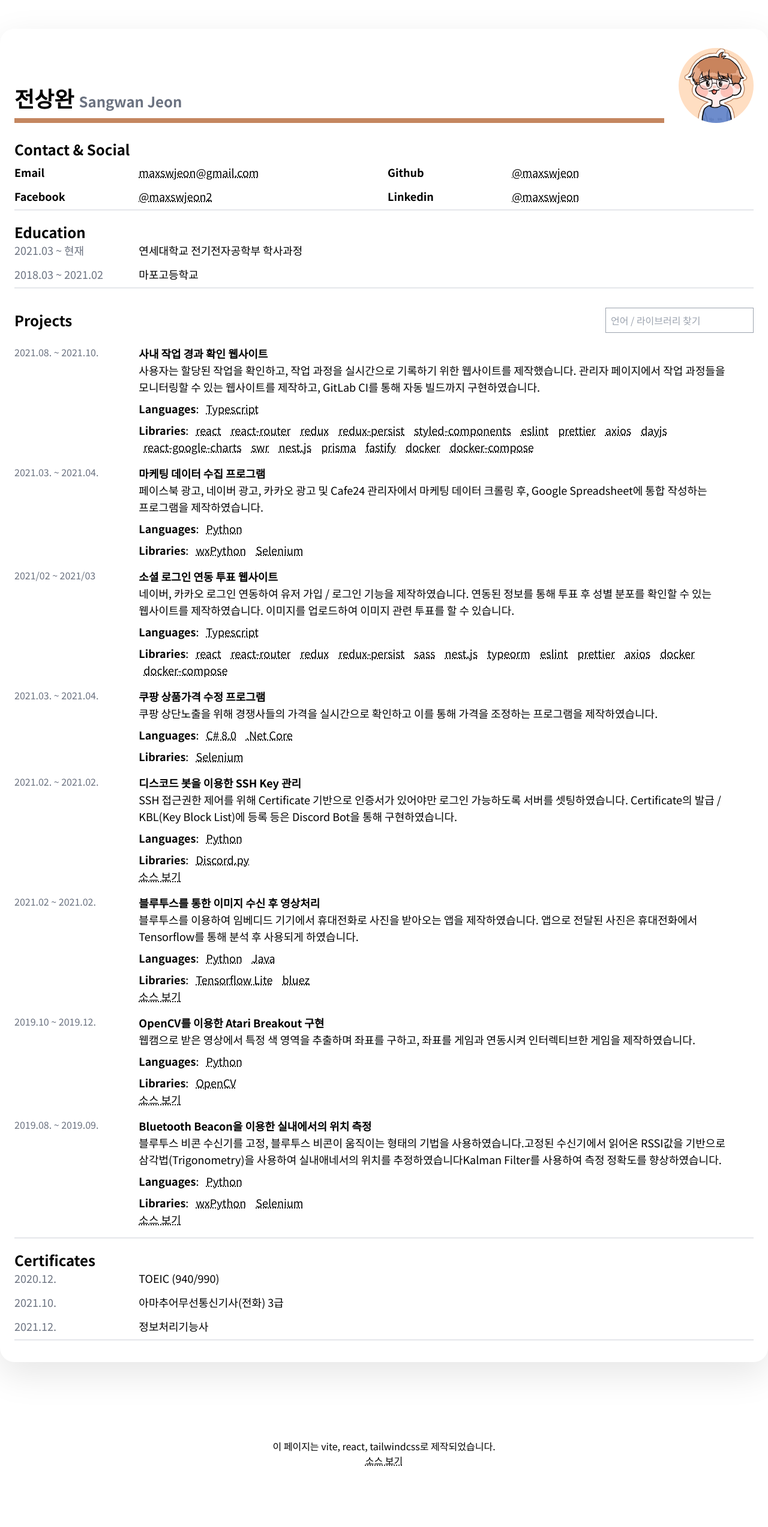
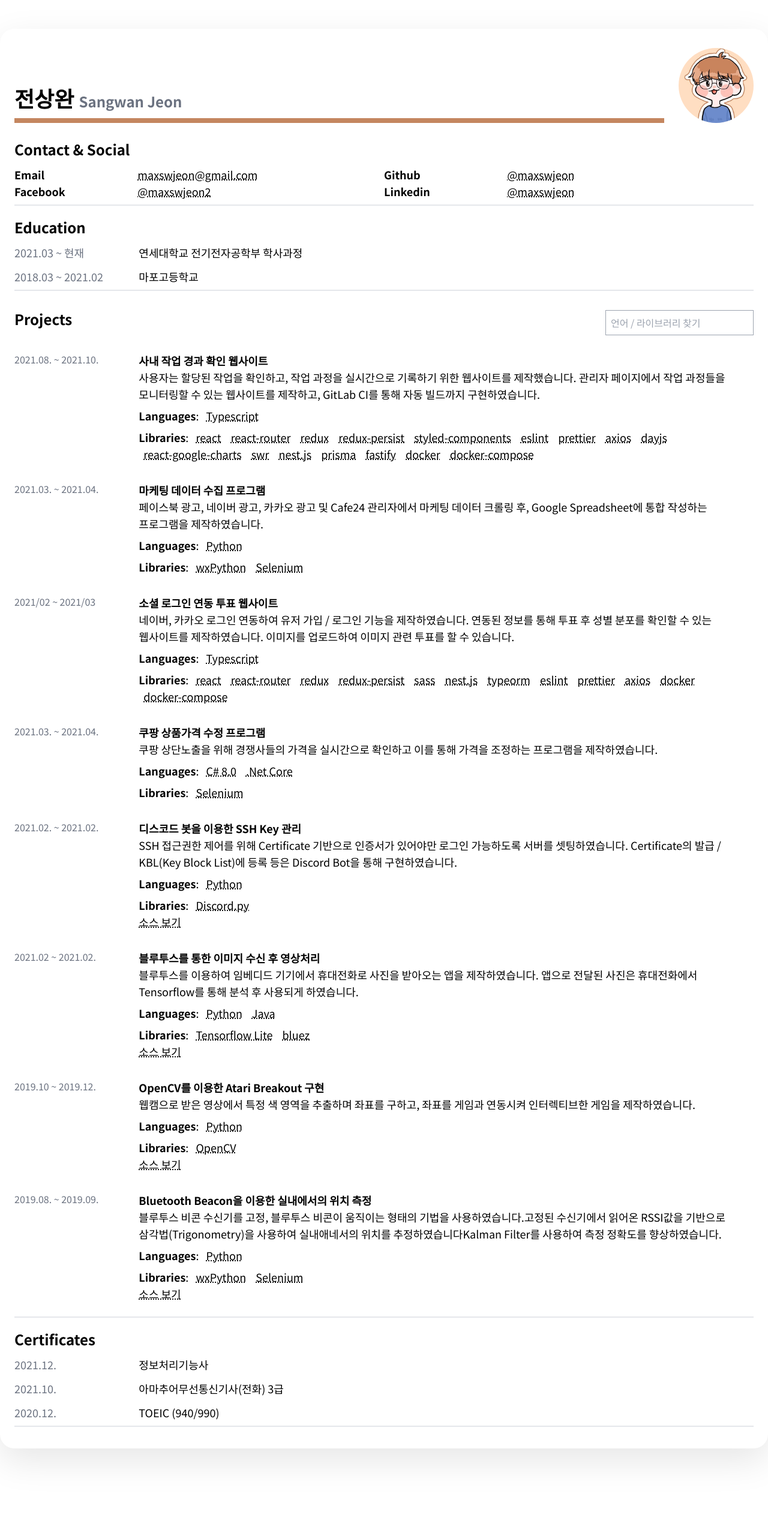
Before and after one commit to maxswjeon/maxswjeon, a React (Vite) app: page / in a window 1280 px wide. Shown: the top 2546 px of the page at 60% size. Before the commit the page ends 2467 px from the top, so only its background shows below. Built offline with nearby package versions, Linux system fonts and the light colour scheme.

Commit message:
Minor Changes (padding)

```diff
--- a/src/App.tsx
+++ b/src/App.tsx
@@ -3,6 +3,7 @@ import ContactSection from './sections/ContactSection';
 import EducationSection from './sections/EducationSection';
 import ProjectSection from './sections/ProjectSection';
 import CertificateSection from './sections/CertificateSection';
+// import SkillsSection from './sections/SkillsSection';
 
 function App() {
     return (
@@ -25,6 +26,7 @@ function App() {
                 <EducationSection />
                 <ProjectSection />
                 <CertificateSection />
+                {/*<SkillsSection />*/}
             </div>
             <p className="text-center my-5 print:hidden">
                 이 페이지는 vite, react, tailwindcss로 제작되었습니다.
--- a/src/sections/CertificateSection.tsx
+++ b/src/sections/CertificateSection.tsx
@@ -1,13 +1,13 @@
 const CertificateSection = () => (
     <section className="mb-3 border-b-2 border-b-gray-200 py-2">
-        <h2 className="print:text-[16pt] font-bold text-2xl">Certificates</h2>
+        <h2 className="print:text-[16pt] font-bold text-2xl mb-3">Certificates</h2>
         <div className="grid grid-cols-12 print:text-[11pt] text-lg gap-3">
+            <p className="md:col-span-2 col-span-3 text-gray-500">2021.12.</p>
+            <p className="md:col-span-10 col-span-9">정보처리기능사</p>
+            <p className="md:col-span-2 col-span-3 text-gray-500">2021.10.</p>
+            <p className="md:col-span-10 col-span-9">아마추어무선통신기사(전화) 3급</p>
             <p className="md:col-span-2 col-span-3 text-gray-500">2020.12.</p>
             <p className="md:col-span-10 col-span-9">TOEIC (940/990)</p>
-            <p className="md:col-span-2 col-span-3 text-gray-500">2021.10.</p>
-            <p className="md:col-span-10 col-span-9">아마추어무선통신기사(전화) 3급</p>
-            <p className="md:col-span-2 col-span-3 text-gray-500">2021.12.</p>
-            <p className="md:col-span-10 col-span-9">정보처리기능사</p>
         </div>
     </section>
 );
--- a/src/sections/ContactSection.tsx
+++ b/src/sections/ContactSection.tsx
@@ -1,8 +1,8 @@
 const ContactSection = () => {
     return (
         <section className="mb-3 border-b-2 border-b-gray-200 py-2">
-            <h2 className="print:text-[16pt] text-2xl font-bold mb-2">Contact & Social</h2>
-            <div className="grid grid-cols-12 print:text-[11pt] text-lg gap-3">
+            <h2 className="print:text-[16pt] text-2xl font-bold mb-3">Contact & Social</h2>
+            <div className="grid grid-cols-12 print:text-[11pt] text-lg">
                 <p className="font-bold lg:col-span-2 col-span-3">Email</p>
                 <p className="lg:col-span-4 col-span-9 sm:text-left text-right">
                     <a href="mailto://maxswjeon@gmail.com">maxswjeon@gmail.com</a>
--- a/src/sections/EducationSection.tsx
+++ b/src/sections/EducationSection.tsx
@@ -1,6 +1,6 @@
 const EducationSection = () => (
     <section className="mb-3 border-b-2 border-b-gray-200 py-2">
-        <h2 className="print:text-[16pt] font-bold text-2xl">Education</h2>
+        <h2 className="print:text-[16pt] font-bold text-2xl mb-3">Education</h2>
         <div className="grid grid-cols-12 print:text-[11pt] text-lg gap-3">
             <p className="md:col-span-2 col-span-3 text-gray-500">2021.03 ~ 현재</p>
             <p className="md:col-span-10 col-span-9">연세대학교 전기전자공학부 학사과정</p>
--- a/src/sections/ProjectSection.tsx
+++ b/src/sections/ProjectSection.tsx
@@ -8,8 +8,8 @@ const projectToHtml = (project: Project, query?: string) => {
     ) {
         return (
             <div key={project.name} className="grid grid-cols-12 py-2 gap-3">
-                <p className="md:col-span-2 col-span-3 text-gray-500">{project.duration}</p>
-                <div className="md:col-span-10 col-span-9 print:text-[11pt] text-lg">
+                <p className="md:col-span-2 col-span-3 text-gray-500 py-2">{project.duration}</p>
+                <div className={`md:col-span-10 col-span-9 print:text-[11pt] text-lg py-2`}>
                     <h3 className="font-bold">{project.name}</h3>
                     <p>{project.description}</p>
                     <p className="my-2">
@@ -43,7 +43,7 @@ const ProjectSection = () => {
     return (
         <section className="mb-3 border-b-2 border-b-gray-200 py-2">
             <div className="sm:flex sm:justify-between sm:items-center">
-                <h2 className="print:text-[16pt] font-bold text-2xl">Projects</h2>
+                <h2 className="print:text-[16pt] font-bold text-2xl mb-3">Projects</h2>
                 <input
                     defaultValue={query ? query : ''}
                     type="text"
```
